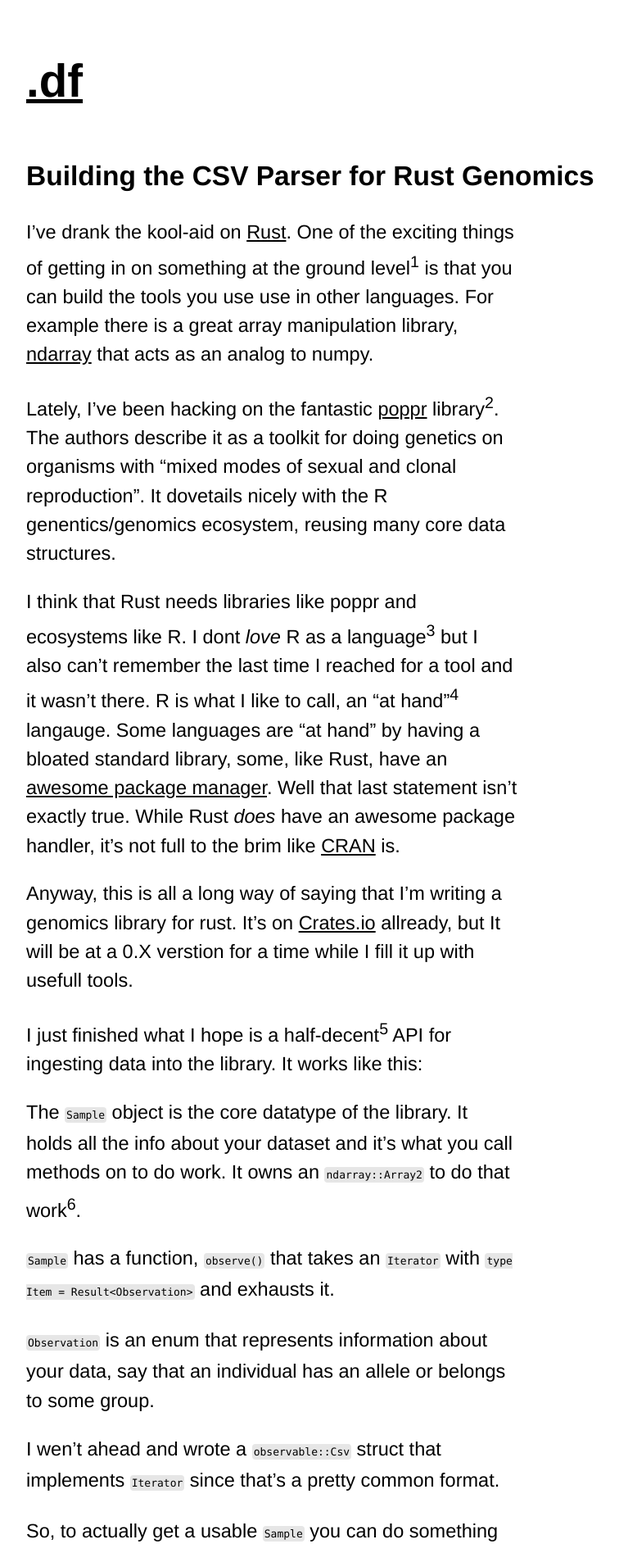
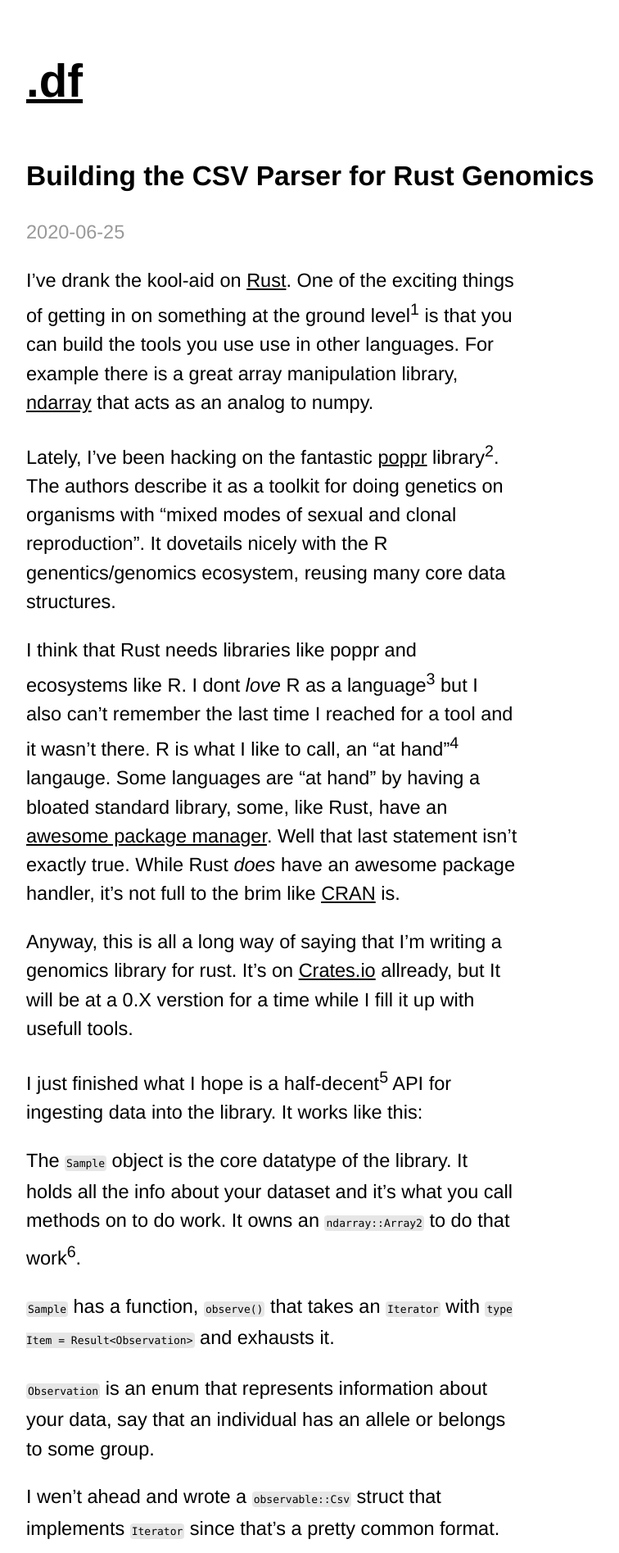
Before and after one commit to davefol/davefol.github.io, a Jekyll site: the page built from _posts/2020-06-24-building-the-csv-parser-for-rust-genomics.md, in a window 1280 px wide. Shown: the top 1895 px of the page at 82% size, without its empty margins (109-865 px from the left). Built offline with Jekyll 4.4.1, drawn with Linux system fonts in a browser that asks for light colours; some web fonts are replaced.

Commit message:
Added date to post with styling

```diff
--- a/_layouts/post.html
+++ b/_layouts/post.html
@@ -1,4 +1,5 @@
 ---
 layout: default
 ---
+<p class="post-date">{{ page.date | date: "%Y-%m-%d" }}</p>
 {{content}}
--- a/css/site.scss
+++ b/css/site.scss
@@ -195,6 +195,10 @@ a {
 	@include link-colors($c-black, $c-dark, $c-medium, $c-black, $c-dark);
 }
 
+.post-date {
+	color: $c-medium;
+}
+
 pre {
 	margin-left: 1rem;
 	font-family: menlo, monospace;
```
